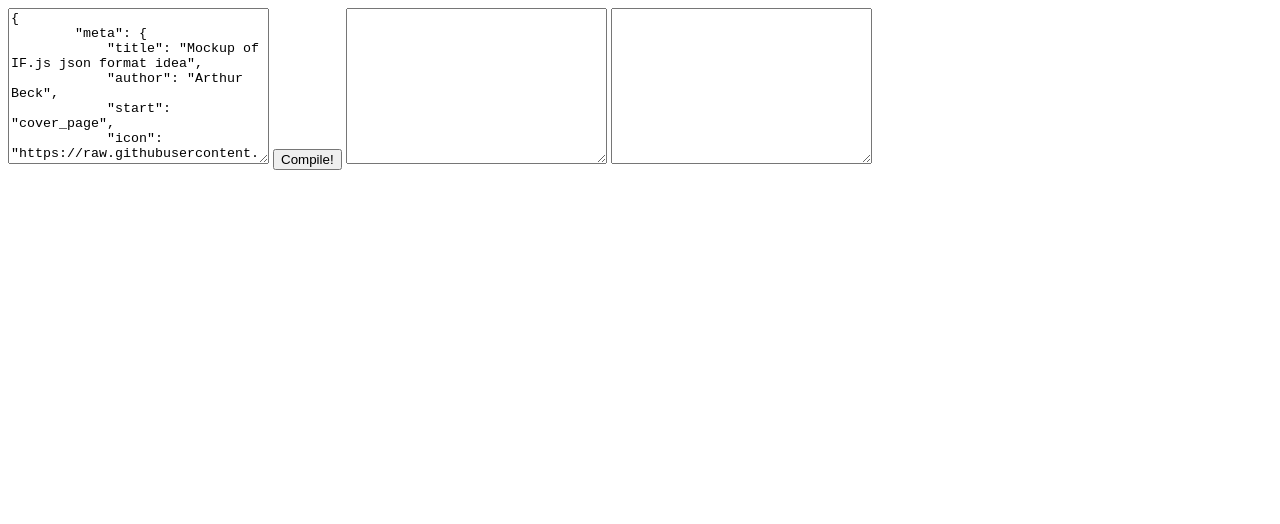
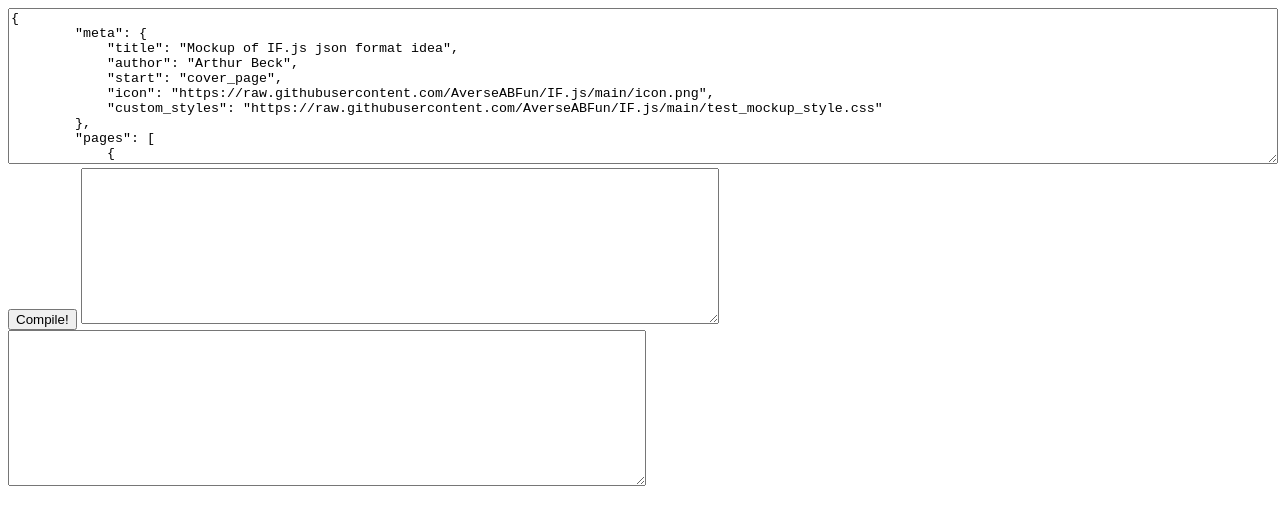
Before and after one commit to AverseABFun/IF.js, a plain HTML site: page compiler.html in a window 1280 px wide. Drawn offline with Linux system fonts and the light colour scheme.

Commit message:
split textareas up better

```diff
--- a/compiler.html
+++ b/compiler.html
@@ -4,7 +4,6 @@
     <title>IF.js JSON compiler</title>
     <meta charset="UTF-8" />
     <meta name="viewport" content="width=device-width" />
-    <!-- Insert styles here -->
     <link
       rel="icon"
       type="image/png"
@@ -12,7 +11,7 @@
     />
 </head>
 <body>
-    <textarea name="input" id="input" cols="30" rows="10">{
+    <textarea name="input" id="input" cols="30" rows="10" style="width: 100%;">{
         "meta": {
             "title": "Mockup of IF.js json format idea",
             "author": "Arthur Beck",
@@ -34,10 +33,10 @@
                 "contents": "Page2! variable is {variable} {{button_spacing}} {{button-setvar[page2],[variable='Bonjour'],[Set variable to 'Bonjour'!]}}"
             }
         ]
-    }</textarea>
+    }</textarea><br>
     <button onclick="compile();">Compile!</button>
-    <textarea name="log" id="log" cols="30" rows="10"></textarea>
-    <textarea name="output" id="output" cols="30" rows="10"></textarea>
+    <textarea name="log" id="log" cols="30" rows="10" style="width: 50%"></textarea>
+    <textarea name="output" id="output" cols="30" rows="10" style="width: 50%"></textarea>
     <script src="if-compiler.js"></script>
 </body>
 </html>
```
